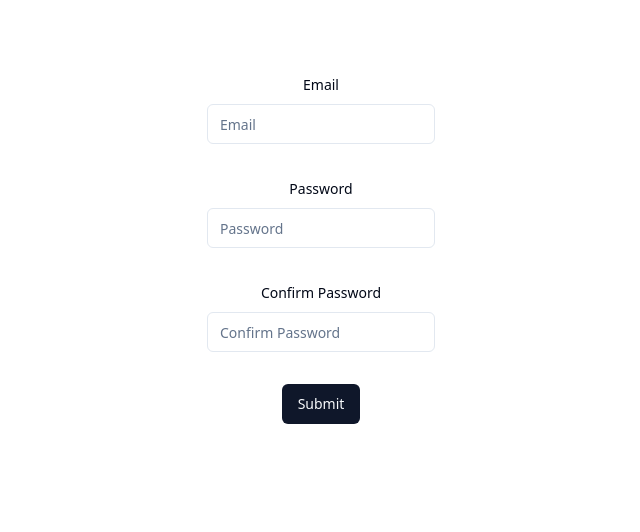
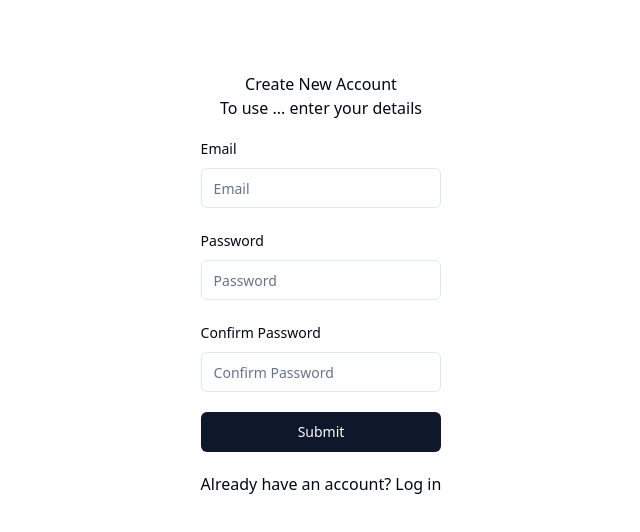
Before and after one commit to shinichikudo000/slack-app, a React (Vite) app in the folder slack-app/: page /sign-up in a window 1280 px wide. Shown: the top 532 px of the page, without its empty margins (319-959 px from the left). Built offline with nearby package versions, Linux system fonts and the light colour scheme.

Commit message:
added validation

```diff
--- a/slack-app/src/App.tsx
+++ b/slack-app/src/App.tsx
@@ -8,26 +8,7 @@ function App() {
 
   return (
     <>
-      <div>
-        <a href="https://vitejs.dev" target="_blank">
-          <img src={viteLogo} className="logo" alt="Vite logo" />
-        </a>
-        <a href="https://react.dev" target="_blank">
-          <img src={reactLogo} className="logo react" alt="React logo" />
-        </a>
-      </div>
-      <h1>Vite + React</h1>
-      <div className="card">
-        <button onClick={() => setCount((count) => count + 1)}>
-          count is {count}
-        </button>
-        <p>
-          Edit <code>src/App.tsx</code> and save to test HMR
-        </p>
-      </div>
-      <p className="read-the-docs">
-        Click on the Vite and React logos to learn more
-      </p>
+      <div>sdasdasdas</div>
     </>
   )
 }
--- a/slack-app/src/_auth/AuthLayout.tsx
+++ b/slack-app/src/_auth/AuthLayout.tsx
@@ -1,18 +1,28 @@
-import React from 'react';
+import React, { useState } from 'react';
 import { Outlet, Navigate } from 'react-router-dom';
+import { UserContext } from '@/_hooks/context';
+
+export interface User {
+    accessToken?: string;
+    uid?: string;
+    expiry?: number;
+    client?: string;
+}
 
 const AuthLayout = () => {
-  const isAuthenticated: boolean = false;
+    const [user, setUser] = useState<User>({});
 
   return (
     <>
      {
-        isAuthenticated ? (
-            <Navigate to="/" />
+        user.accessToken? (
+            <Navigate to="/home" />
           ) : (
             <>
                 <section className='flex flex-1 justify-center items-center flex-col py-10'>
-                    <Outlet />
+                    <UserContext.Provider value={{user, setUser}}>
+                        <Outlet />
+                    </UserContext.Provider>
                 </section>
                 <section className=''>
 
--- a/slack-app/src/_auth/forms/SignInForm.tsx
+++ b/slack-app/src/_auth/forms/SignInForm.tsx
@@ -1,8 +1,125 @@
-import React from 'react'
+import React, { useContext } from 'react'
+import { Form, FormControl, FormField, FormItem, FormLabel, FormMessage } from "@/components/ui/form"
+import { Input } from "@/components/ui/input"
+import { TSignInSchema, signInSchema } from '../validation/validation'
+import { zodResolver } from '@hookform/resolvers/zod'
+import { useForm } from 'react-hook-form'
+import { Button } from '@/components/ui/button'
+import { Link, useNavigate, Navigate } from 'react-router-dom'
+import { API } from '@/_api/api'
+import { UserContext } from '@/_hooks/context'
 
 const SignInForm = () => {
+    const { user , setUser } = useContext(UserContext)
+
+
+    const form = useForm<TSignInSchema>({
+        resolver: zodResolver(signInSchema),
+        defaultValues: {
+            email: '',
+            password: '',
+        }
+    })
+
+    const navigate = useNavigate()
+
+    const onSubmit = async (data: TSignInSchema) => {
+        try {
+            const res = await API.post('/auth/sign_in', {
+                email: data.email,
+                password: data.password
+            })
+            if (res.status === 200) {
+                API.defaults.headers['uid'] = res.headers['uid'];
+                API.defaults.headers['access-token'] = res.headers['access-token'];
+                API.defaults.headers['client'] = res.headers['client'];
+                API.defaults.headers['expiry'] = res.headers['expiry'];
+
+                localStorage.setItem('uid', res.headers['uid']);
+                localStorage.setItem('access-token', res.headers['access-token']);
+                localStorage.setItem('client', res.headers['client']);
+                localStorage.setItem('expiry', res.headers['expiry']);
+
+                contextValue?.setUserAuthenticated()
+
+                console.log('User after authentication:', contextValue?.user);
+                console.log('IsAuthenticated:', isAuthenticated)
+                console.log(res)
+                console.log(isAuthenticated)
+
+                navigate('/home')
+
+            }
+        } catch (error: any) {
+            console.log(error.response);
+
+            if (error.response && error.response.data && error.response.data.errors) {
+                const { errors } = error.response.data;
+
+                Object.keys(errors).forEach((field: any) => {
+                    form.setError(field, {
+                    type: 'manual',
+                    message: errors[field],
+                    });
+                });
+            } else {
+                alert('An error occurred. Please try again.');
+            }
+        }
+    }
   return (
-    <div>SignInForm</div>
+    <>
+        {
+            isAuthenticated? (
+                <Navigate to='/home' />
+            ) : (
+                <>
+                    <Form {...form}>
+                        <div>
+                            <h2>Log in</h2>
+                            <p>To use ... enter your details</p>
+                            <form onSubmit={form.handleSubmit(onSubmit)} className="flex flex-col gap-5 w-full mt-4 text-left">
+                                <FormField
+                                control={form.control}
+                                name="email"
+                                render={({ field }) => (
+                                    <FormItem>
+                                    <FormLabel>Email</FormLabel>
+                                    <FormControl>
+                                        <Input type='email' placeholder="Email" {...field} />
+                                    </FormControl>
+                                    <FormMessage />
+                                    </FormItem>
+                                    )}
+                                />
+                                <FormField
+                                control={form.control}
+                                name="password"
+                                render={({ field }) => (
+                                    <FormItem>
+                                    <FormLabel>Password</FormLabel>
+                                    <FormControl>
+                                        <Input type='password' placeholder="Password" {...field} />
+                                    </FormControl>
+                                    <FormMessage />
+                                    </FormItem>
+                                    )}
+                                />
+                                <Button type="submit" disabled={form.formState.isSubmitting} className='shad-button_primary'>Sign in</Button>
+                                {
+                                    form.formState.isSubmitting ? 'Loading' : ''
+                                }
+
+                                <p>
+                                    Doesn't have an account? <Link to='/sign-up'>Sign up</Link>
+                                </p>
+                            </form>
+                        </div>
+                    </Form>
+                </>
+            )
+        }
+    </>
   )
 }
 
--- a/slack-app/src/_auth/forms/SignUpForm.tsx
+++ b/slack-app/src/_auth/forms/SignUpForm.tsx
@@ -1,32 +1,15 @@
 import React from 'react'
 import { API } from '../../_api/api'
-import { z } from 'zod'
 import { zodResolver } from '@hookform/resolvers/zod'
 import  { useForm } from 'react-hook-form'
 import { Button } from '@/components/ui/button'
-import {
-  Form,
-  FormControl,
-  FormField,
-  FormItem,
-  FormLabel,
-  FormMessage,
-} from "@/components/ui/form"
+import { signUpSchema, TSignUpSchema } from '../validation/validation'
+import { Form, FormControl, FormField, FormItem, FormLabel, FormMessage } from "@/components/ui/form"
 import { Input } from "@/components/ui/input"
-
-const signUpSchema = z.object({
-    email: z.string().email(),
-    password: z.string().min(10, 'Password must be atleast 10 characters'),
-    confirmPassword: z.string()
-}).refine(data => data.password === data.confirmPassword, {
-    message: 'Password must match.',
-    path: ['confirmPassword']
-})
-
-type SignUpSchema = z.infer<typeof signUpSchema>
+import { Link, useNavigate } from 'react-router-dom'
 
 const SignUpForm = () => {
-    const form = useForm<SignUpSchema>({
+    const form = useForm<TSignUpSchema>({
         resolver: zodResolver(signUpSchema),
         defaultValues: {
             email: '',
@@ -35,31 +18,51 @@ const SignUpForm = () => {
         }
     })
 
-    const onSubmit = async (data: SignUpSchema) => {
+    const navigate = useNavigate()
+
+    const onSubmit = async (data: TSignUpSchema) => {
         try {
             const res = await API.post('/auth', {
                 email: data.email,
                 password: data.password,
                 password_confirmation: data.confirmPassword
             })
-            API.defaults.headers['uid'] = res.headers['uid']
-            API.defaults.headers['access-token'] = res.headers['access-token']
-            API.defaults.headers['client'] = res.headers['client']
-            API.defaults.headers['expiry'] = res.headers['expiry']
+            if (res.status === 200) {
+                API.defaults.headers['uid'] = res.headers['uid'];
+                API.defaults.headers['access-token'] = res.headers['access-token'];
+                API.defaults.headers['client'] = res.headers['client'];
+                API.defaults.headers['expiry'] = res.headers['expiry'];
 
-            localStorage.setItem('uid' , res.headers['uid'])
-            localStorage.setItem('access-token' , res.headers['access-token'])
-            localStorage.setItem('client' , res.headers['client'])
-            localStorage.setItem('expiry' , res.headers['expiry'])
+                localStorage.setItem('uid', res.headers['uid']);
+                localStorage.setItem('access-token', res.headers['access-token']);
+                localStorage.setItem('client', res.headers['client']);
+                localStorage.setItem('expiry', res.headers['expiry']);
 
-        } catch (error) {
+                navigate('/sign-in');
+              }
+        } catch (error: any) {
+            console.log(error.response.data.errors)
+            if (error.response && error.response.data && error.response.data.errors) {
+                const { errors } = error.response.data;
 
+                Object.keys(errors).forEach((field: any) => {
+                    form.setError(field, {
+                      type: 'manual',
+                      message: `${field} ${errors[field][0]}`,
+                    })
+                  })
+            } else {
+                alert('An error occurred. Please try again.');
+            }
         }
     }
 
     return (
         <Form {...form}>
-            <form onSubmit={form.handleSubmit(onSubmit)} className="space-y-8">
+            <div>
+                <h2>Create New Account</h2>
+                <p>To use ... enter your details</p>
+                <form onSubmit={form.handleSubmit(onSubmit)} className="flex flex-col gap-5 w-full mt-4 text-left">
                     <FormField
                     control={form.control}
                     name="email"
@@ -99,11 +102,16 @@ const SignUpForm = () => {
                         </FormItem>
                         )}
                     />
-                <Button type="submit" disabled={form.formState.isSubmitting}>Submit</Button>
+                    <Button type="submit" disabled={form.formState.isSubmitting} className='shad-button_primary'>Submit</Button>
                     {
                         form.formState.isSubmitting ? 'Creating New Account...' : ''
                     }
+
+                    <p>
+                        Already have an account? <Link to='/sign-in'>Log in</Link>
+                    </p>
                 </form>
+            </div>
         </Form>
     )
 }
--- /dev/null
+++ b/slack-app/src/_auth/validation/validation.ts
@@ -0,0 +1,20 @@
+import { sign } from 'crypto'
+import { z } from 'zod'
+
+export const signUpSchema = z.object({
+    email: z.string().email(),
+    password: z.string().min(10, 'Password must be atleast 10 characters'),
+    confirmPassword: z.string()
+}).refine(data => data.password === data.confirmPassword, {
+    message: 'Password must match.',
+    path: ['confirmPassword']
+})
+
+export type TSignUpSchema = z.infer<typeof signUpSchema>
+
+export const signInSchema = z.object({
+    email: z.string().email(),
+    password: z.string()
+})
+
+export type TSignInSchema = z.infer<typeof signInSchema>
--- /dev/null
+++ b/slack-app/src/_hooks/context.ts
@@ -0,0 +1,4 @@
+import { createContext } from "react"
+import { User } from "@/_auth/AuthLayout"
+
+export const UserContext = createContext<User | undefined>(undefined)
--- a/slack-app/src/main.tsx
+++ b/slack-app/src/main.tsx
@@ -10,7 +10,7 @@ import { QueryClient, QueryClientProvider } from '@tanstack/react-query'
 
 const router = createBrowserRouter([
   {
-    path: '/',
+    path: '/home',
     element: <App />
   },
   {
```
Also changed, not shown: slack-app/src/react_query/queryAndMutation.ts (added). Lines whose indentation alone changed are shown as unchanged.
